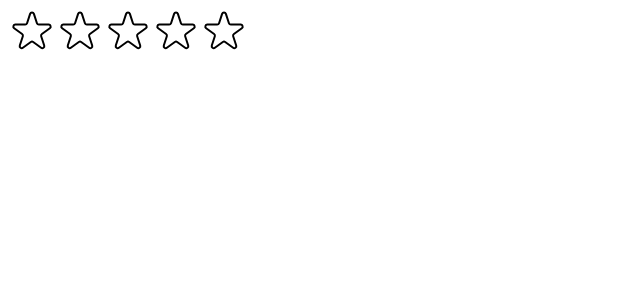
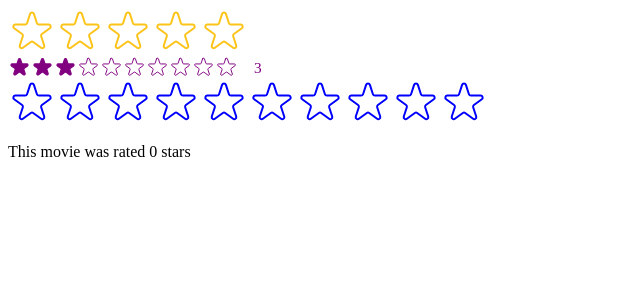
Before and after one commit to ishitaa-dhingra/use-popcorn, a React (Create React App) app: page / in a window 1280 px wide. Shown: the top 300 px of the page, without its empty margins (0-640 px from the left). Built offline with nearby package versions, Linux system fonts and the light colour scheme.

Commit message:
making star rating reusable

```diff
--- a/src/StarRating.js
+++ b/src/StarRating.js
@@ -8,14 +8,29 @@
 const starcontainerStyle = {
   display: "flex",
 };
-const textStyle = {
-  lineHeight: "1",
-  margin: "0",
-};
+
 //--------------->we call this style outside so that it should not regenerate when called many times
-export default function StarRating({ maxRating = 9 }) {
-  const [rating, setRating] = useState(0);
+export default function StarRating({
+  maxRating = 10,
+  color = "#fcc419",
+  size = 48,
+  messages = [],
+  defaultRating = 0,
+  onsetRating,
+}) {
+  const [rating, setRating] = useState(defaultRating);
   const [tempRating, settempRating] = useState(0);
+  function handleRating(rating) {
+    setRating(rating);
+    onsetRating(rating);
+  }
+
+  const textStyle = {
+    lineHeight: "1",
+    margin: "0",
+    color,
+    fontSize: `${size / 1.5}px`,
+  };
   return (
     <div style={containerStyle}>
       <div style={starcontainerStyle}>
@@ -23,26 +38,32 @@
           <span>
             <Star
               key={i}
-              onRate={() => setRating(i + 1)}
+              onRate={() => handleRating(i + 1)}
               full={tempRating ? tempRating >= i + 1 : rating >= i + 1}
               onHoverIn={() => settempRating(i + 1)}
               onHoverOut={() => settempRating(0)}
+              color={color}
+              size={size}
             />
           </span>
         ))}
       </div>
-      <p style={textStyle}>{tempRating || rating || ""}</p>
+      <p style={textStyle}>
+        {messages.length === maxRating
+          ? messages[tempRating ? tempRating - 1 : rating - 1]
+          : tempRating || rating || ""}
+      </p>
     </div>
   );
 }
-const starStyle = {
-  width: "48px",
-  height: "48px",
-  display: "block",
-  cursor: "pointer",
-};
 
-function Star({ onRate, full, onHoverIn, onHoverOut }) {
+function Star({ onRate, full, onHoverIn, onHoverOut, color, size }) {
+  const starStyle = {
+    width: `${size}px`,
+    height: `${size}px`,
+    display: "block",
+    cursor: "pointer",
+  };
   return (
     <span
       role="button"
@@ -55,8 +76,8 @@
         <svg
           xmlns="http://www.w3.org/2000/svg"
           viewBox="0 0 20 20"
-          fill="#000"
-          stroke="#000"
+          fill={color}
+          stroke={color}
         >
           <path d="M9.049 2.927c.3-.921 1.603-.921 1.902 0l1.07 3.292a1 1 0 00.95.69h3.462c.969 0 1.371 1.24.588 1.81l-2.8 2.034a1 1 0 00-.364 1.118l1.07 3.292c.3.921-.755 1.688-1.54 1.118l-2.8-2.034a1 1 0 00-1.175 0l-2.8 2.034c-.784.57-1.838-.197-1.539-1.118l1.07-3.292a1 1 0 00-.364-1.118L2.98 8.72c-.783-.57-.38-1.81.588-1.81h3.461a1 1 0 00.951-.69l1.07-3.292z" />
         </svg>
@@ -65,7 +86,7 @@
           xmlns="http://www.w3.org/2000/svg"
           fill="none"
           viewBox="0 0 24 24"
-          stroke="#000"
+          stroke={color}
         >
           <path
             strokeLinecap="round"
--- a/src/index.js
+++ b/src/index.js
@@ -3,12 +3,27 @@
 // import "./index.css";
 // import App from "./App";
 import StarRating from "./StarRating";
+import { useState } from "react";
+
+function Test() {
+  const [movieRating, setMovierating] = useState(0);
+  return (
+    <div>
+      <StarRating color="blue" maxrating={10} onsetRating={setMovierating} />
+      <p>This movie was rated {movieRating} stars</p>
+    </div>
+  );
+}
 
 const root = ReactDOM.createRoot(document.getElementById("root"));
 root.render(
   <React.StrictMode>
     {/* <App /> */}
-    <StarRating maxRating={5} />
-
+    <StarRating
+      maxRating={5}
+      messages={["Terrible", "Bad", "Okay", "Good", "Amazing"]}
+    />
+    <StarRating size={23} color="purple" defaultRating={3} />
+    <Test />
   </React.StrictMode>
 );
```
